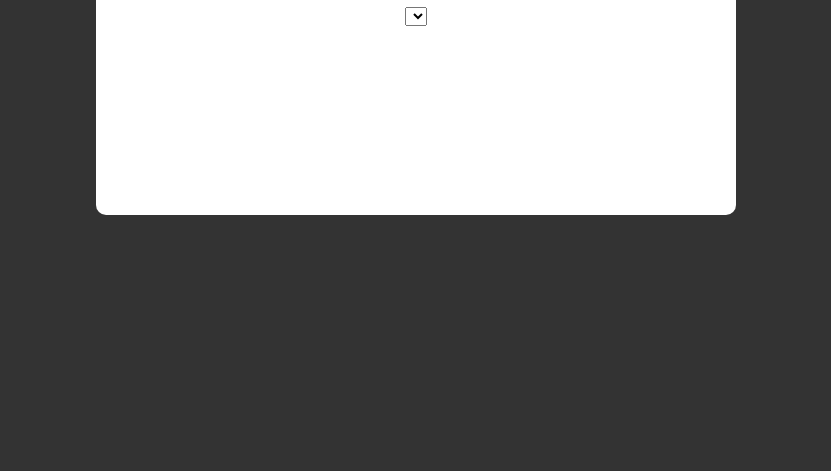
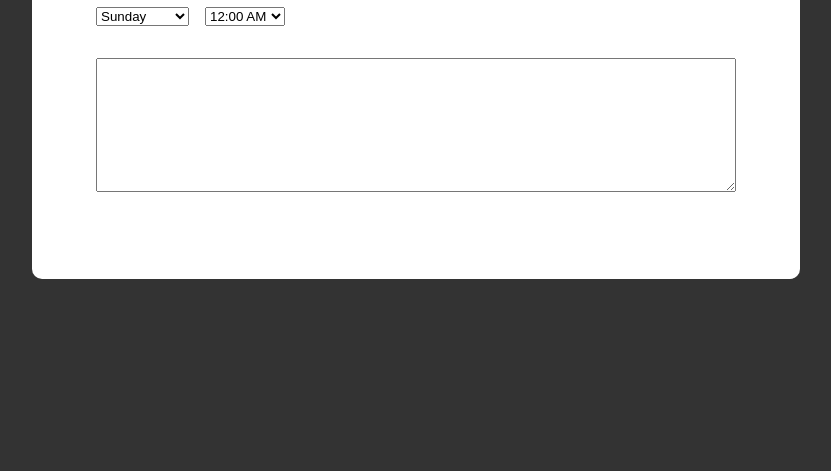
Before and after one commit to ry-zhao/week-planner, a plain HTML site: page index.html in a window 1280 px wide. Shown: the part 329-800 px from the top of the page, without its empty margins (224-1055 px from the left). Drawn offline with Linux system fonts and the light colour scheme.

Commit message:
In progress.

```diff
--- a/index.html
+++ b/index.html
@@ -11,15 +11,46 @@
     <div class="modal">
       <h1>Add Entry</h1>
       <form>
-        <select>
-          <option value="mon"></option>
-          <option value="tues"></option>
-          <option value="wed"></option>
-          <option value="thurs"></option>
-          <option value=""></option>
-          <option value=""></option>
-          <option value=""></option>
-        </select>
+        <div class="row flex-start">
+          <select>
+            <option value="sun">Sunday</option>
+            <option value="mon">Monday</option>
+            <option value="tues">Tuesday</option>
+            <option value="wed">Wednesday</option>
+            <option value="thurs">Thursday</option>
+            <option value="fri">Friday</option>
+            <option value="sat">Saturday</option>
+          </select>
+          <select class="option-margin">
+            <option value="12am">12:00 AM</option>
+            <option value="1am">1:00 AM</option>
+            <option value="2am">2:00 AM</option>
+            <option value="3am">3:00 AM</option>
+            <option value="4am">4:00 AM</option>
+            <option value="5am">5:00 AM</option>
+            <option value="6am">6:00 AM</option>
+            <option value="7am">7:00 AM</option>
+            <option value="8am">8:00 AM</option>
+            <option value="9am">9:00 AM</option>
+            <option value="10am">10:00 AM</option>
+            <option value="11am">11:00 AM</option>
+            <option value="12pm">12:00 PM</option>
+            <option value="1pm">1:00 PM</option>
+            <option value="2pm">2:00 PM</option>
+            <option value="3pm">3:00 PM</option>
+            <option value="4pm">4:00 PM</option>
+            <option value="5pm">5:00 PM</option>
+            <option value="6pm">6:00 PM</option>
+            <option value="7pm">7:00 PM</option>
+            <option value="8pm">8:00 PM</option>
+            <option value="9pm">9:00 PM</option>
+            <option value="10pm">10:00 PM</option>
+            <option value="11pm">11:00 PM</option>
+          </select>
+        </div>
+        <div class="row">
+          <textarea class="description"></textarea>
+        </div>
       </form>
     </div>
   </div>
--- a/styles.css
+++ b/styles.css
@@ -50,9 +50,27 @@ button:hover {
   text-align: center;
   z-index: 2;
   background-color: white;
-  padding: 0;
+  padding: 4rem;
 }
 
 .hidden {
   display: none;
 }
+
+.justify-center {
+  justify-content: center;
+}
+
+.flex-start {
+  justify-content: flex-start;
+}
+
+.description {
+  width: 100%;
+  height: 8rem;
+  margin-top: 2rem;
+}
+
+.option-margin {
+  margin-left: 1rem;
+}
```
